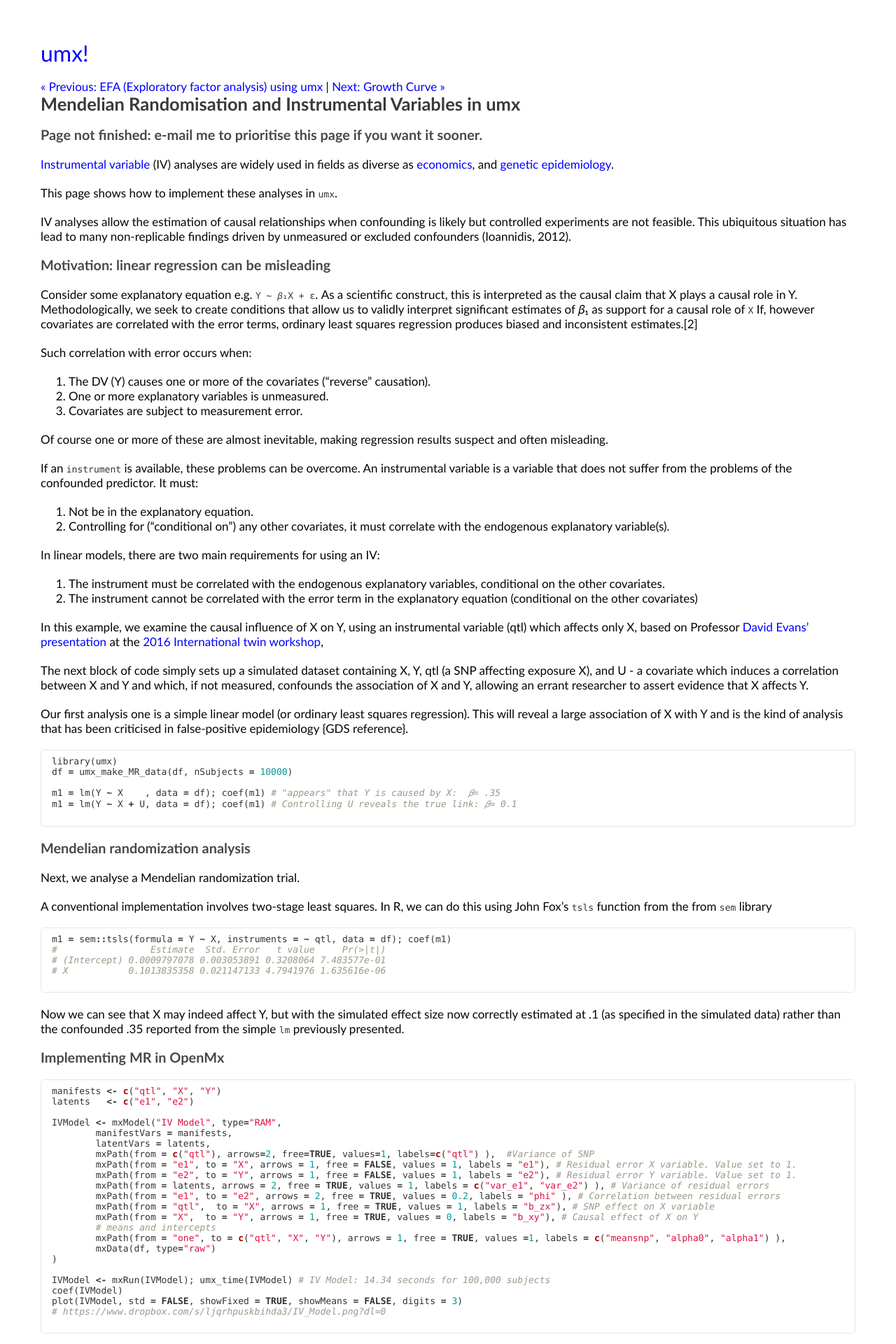
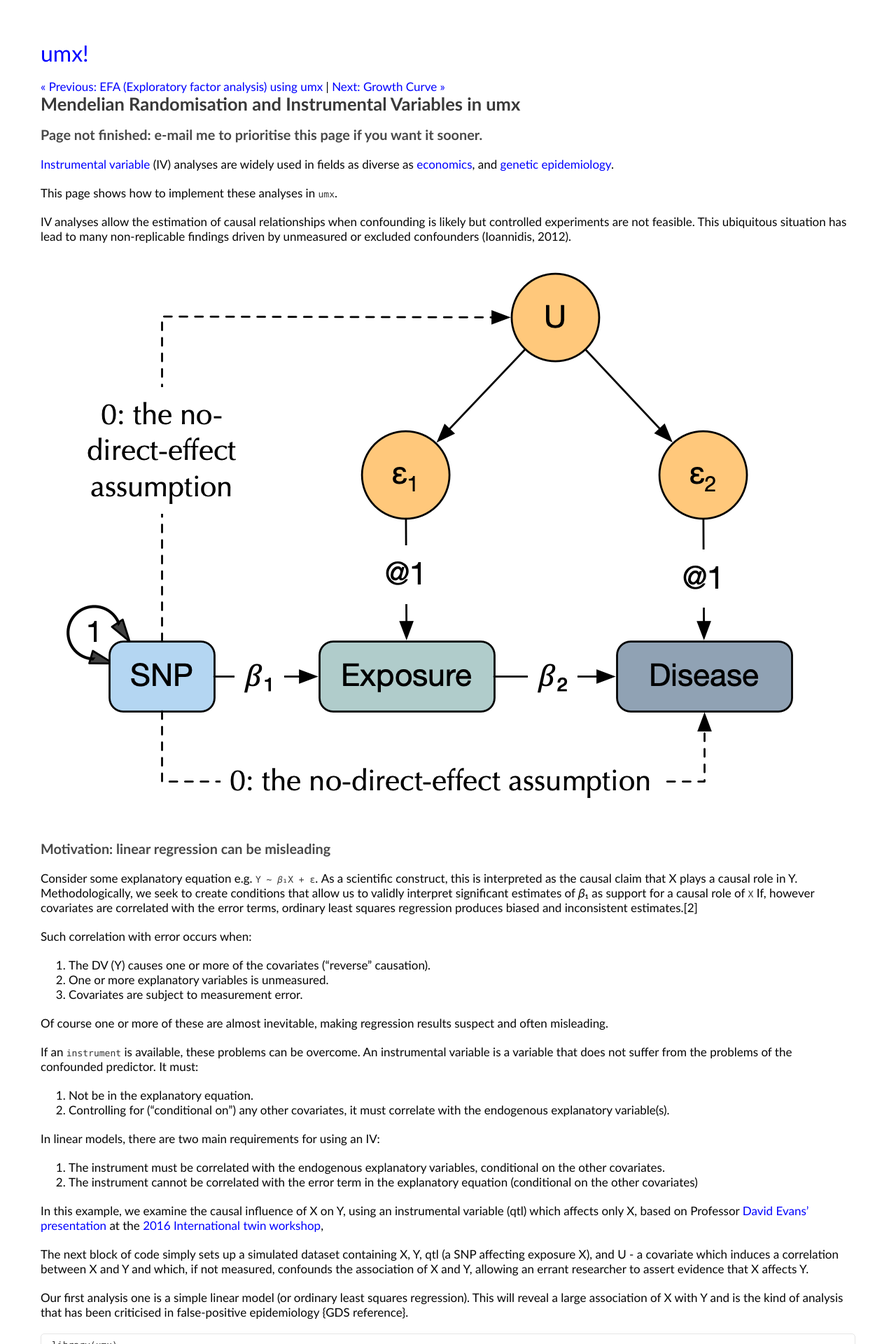
Before and after one commit to tbates/tbates.github.io, a Jekyll site: the page built from _posts/1970-09-13-models-IV.markdown, in a window 1280 px wide. Shown: the top 1920 px of the page at 70% size. Built offline with Jekyll 4.4.1, drawn with Linux system fonts in a browser that asks for light colours.

Commit message:
add figure and display in MR page

```diff
--- a/_posts/1970-09-13-models-IV.markdown
+++ b/_posts/1970-09-13-models-IV.markdown
@@ -13,6 +13,9 @@ categories: models
 This page shows how to implement these analyses in `umx`.
 
 IV analyses allow the estimation of causal relationships when confounding is likely but controlled experiments are not feasible. This ubiquitous situation has lead to many non-replicable findings driven by unmeasured or excluded confounders (Ioannidis, 2012).
+
+![MR model](/media/MR/TSLS.png "MR model testing if X causes Y")
+
 
 ### Motivation: linear regression can be misleading
 Consider some explanatory equation e.g. `Y ~ 𝛽₁X + ε`. As a scientific construct, this is interpreted as the causal claim that X plays a causal role in Y. Methodologically, we seek to create conditions that allow us to validly interpret significant estimates of 𝛽₁ as support for a causal role of `X` If, however covariates are correlated with the error terms, ordinary least squares regression produces biased and inconsistent estimates.[2]
```
Also changed, not shown: media/MR/TSLS.png (added).
